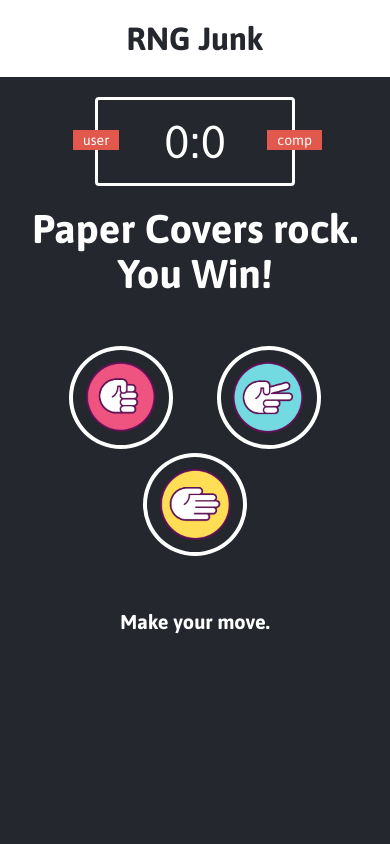
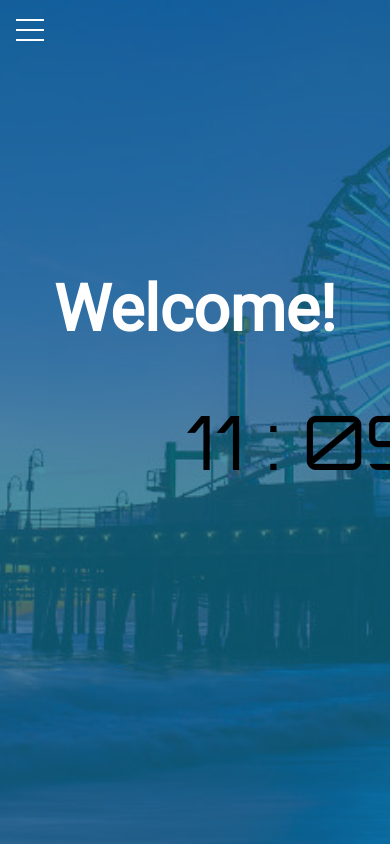
Before and after one commit to zbshadow/rngJunk, a plain HTML site: page index.html in a window 390 px wide. Drawn offline with Linux system fonts and the light colour scheme.

Commit message:
Second Commit,
-Website structure overhaul to include homepage and navigate.
-rock paper scissors moved to sub page of website
-New landing page with nav menu added
-Navigation to Rock Paper Scissors Added.

 On branch master
 Your branch is up to date with 'origin/master'.

 Changes to be committed:
	new file:   clock.js
	new file:   css/clock.css
	new file:   css/menu.css
	new file:   css/style.css
	new file:   img/showcase.jpg
	modified:   index.html
	renamed:    app.js -> rps/app.js
	new file:   rps/hamburger.css
	new file:   rps/images/paper.png
	new file:   rps/images/rock.png
	new file:   rps/images/scissors.png
	new file:   rps/menu.css
	new file:   rps/rps.html
	renamed:    styles.css -> rps/styles.css

```diff
--- /dev/null
+++ b/clock.js
@@ -0,0 +1,25 @@
+function clock() {
+    const fullDate = new Date();
+    var hours = fullDate.getHours();
+    var mins = fullDate.getMinutes();
+    var secs = fullDate.getSeconds();
+
+    if (hours < 10 ){
+        hours = "0" + hours;
+    }
+
+    if (mins < 10 ){
+        mins = "0" + mins;
+    }
+
+    if (secs < 10 ){
+        secs = "0" + secs;
+    }
+
+
+    document.getElementById('hour').innerHTML = hours;
+    document.getElementById('minute').innerHTML = ": " + mins;
+    document.getElementById('second').innerHTML = ": " + secs;
+}
+
+setInterval(clock, 1000);
--- /dev/null
+++ b/css/clock.css
@@ -0,0 +1,17 @@
+.clock {
+    width: 700px;
+    margin: 25px auto;
+    height: 175px;
+    position: relative;
+    padding: 5px;
+}
+
+.time {
+    color: black;
+    text-align: center;
+    font-size: 75px;
+    height: 100%;
+    padding-top: 5px;
+    font-family: Orbitron;
+    border-radius: 4px;
+}
--- /dev/null
+++ b/css/menu.css
@@ -0,0 +1,54 @@
+:root {
+    --primary-color: rgba(13, 110, 139, 0.75);
+    --overlay-color: rgba(24, 39,51, 0.85);
+    --menu-speed: 0.75s;
+}
+
+*{
+    box-sizing: border-box;
+    margin: 0;
+    padding: 0;
+}
+
+body {
+    font-family: 'Roboto', sans-serif;
+    line-height: 1.4;
+}
+
+.container {
+    max-width: 960px;
+    margin: auto;
+    overflow: hidden;
+    padding: 0 3rem;
+}
+
+.showcase {
+    background-color: var(--primary-color);
+    color: #fff;
+    height: 100vh;
+    position: relative;
+}
+
+.showcase::before {
+    content: '';
+    background: url('../img/showcase.jpg') no-repeat center center/cover;
+    position: absolute;
+    top: 0;
+    left: 0;
+    width: 100%;
+    height: 100%;
+    z-index: -1;
+}
+
+.showcase .showcase-inner {
+    display: flex;
+    flex-direction: column;
+    align-items: center;
+    justify-content: center;
+    text-align: center;
+    height: 100%;
+}
+
+.showcase h1 {
+    font-size: 4rem;
+}
--- /dev/null
+++ b/css/style.css
@@ -0,0 +1,144 @@
+.menu-wrap {
+    position: fixed;
+    top: 0;
+    left: 0;
+    z-index: 1;
+}
+
+.menu-wrap .toggler {
+    position: absolute;
+    top: 0;
+    left: 0;
+    z-index: 2;
+    cursor: pointer;
+    width: 50px;
+    height: 50px;
+    opacity: 0;
+}
+
+.menu-wrap .hamburger {
+    position: absolute;
+    top: 0;
+    left: 0;
+    z-index: 1;
+    width: 60px;
+    height: 60px;
+    padding: 1rem;
+    display: flex;
+    align-items: center;
+    justify-content: center;
+}
+
+.listOption {
+    transition: all 0.4s ease-in;
+}
+
+.listOption:hover{
+    background-color: rgba(34, 33, 33, .75);
+}
+
+/*Hamburger line*/
+.menu-wrap .hamburger > div {
+    position: relative;
+    width: 100%;
+    height: 2px;
+    background-color: #fff;
+    display: flex;
+    align-items: center;
+    align-content: center;
+    transition: all 0.4s ease;
+}
+
+/*Style for top and bottom lines*/
+.menu-wrap .hamburger > div:before,
+.menu-wrap .hamburger > div:after {
+    content: '';
+    position: absolute;
+    z-index: 1;
+    top: -10px;
+    width: 100%;
+    height: 2px;
+    background: inherit;
+}
+
+/*Style for third line*/
+.menu-wrap .hamburger > div:after {
+    top: 10px;
+}
+
+/*Toggler animate*/
+.menu-wrap .toggler:checked + .hamburger > div {
+    transform: rotate(135deg);
+}
+
+/*Change lines to X*/
+.menu-wrap .toggler:checked + .hamburger > div:before,
+.menu-wrap .toggler:checked + .hamburger > div:after {
+    top: 0;
+    transform: rotate(90deg);
+}
+
+/*rotae on hover when checked*/
+.menu-wrap .toggler:checked:hover + .hamburger > div {
+    transform: rotate(225deg);
+}
+
+/*show menu*/
+.menu-wrap .toggler:checked ~ .menu {
+    visibility: visible;
+}
+
+.menu-wrap .toggler:checked ~ .menu > div {
+    transform: scale(1);
+    transition-duration: var(--menu-speed);
+}
+
+.menu-wrap .toggler:checked ~ .menu > div > div {
+    opacity: 1;
+    transition: opacity 0, 4s ease;
+
+}
+
+.menu-wrap .menu {
+    position: fixed;
+    top: 0;
+    left: 0;
+    width: 25%;
+    height: 50%;
+    visibility: hidden;
+    display: flex;
+    align-items: center;
+    justify-content: center;
+}
+
+.menu-wrap .menu > div {
+    background: var(--overlay-color);
+    width: 200vw;
+    height: 200vw;
+    display: flex;
+    align-items: center;
+    justify-content: center;
+    transform: scale(0);
+    transition: all 0.4s ease;
+}
+
+.menu-wrap .menu > div > div {
+    text-align: center;
+    max-width: 90vw;
+    max-height: 100vh;
+    opacity: 0;
+    transition: opacity 0.4s ease;
+}
+
+.menu-wrap .menu > div > div > ul > li {
+    list-style: none;
+    color: #fff;
+    font-size: 1.5rem;
+    padding: 1rem;
+}
+
+.menu-wrap .menu > div > div > ul > li > a {
+    color: inherit;
+    text-decoration: none;
+    transition: color 0.4s ease;
+}
--- a/index.html
+++ b/index.html
@@ -1,38 +1,47 @@
 <!DOCTYPE html>
-<html>
+<html lang="en">
     <head>
-        <meta charset="utf-8">
-        <title>Rock Paper Scissors Game</title>
-        <link rel="stylesheet" href="styles.css">
+        <meta charset="UTF-8">
+        <meta name="viewport" content="width=device-width, initial-scale=1.0">
+        <meta http-equiv="X-UA-Compatible" content="ie=edge">
+        <link href="https://fonts.googleapis.com/css?family=Roboto&display=swap" rel="stylesheet">
+        <link href="https://fonts.googleapis.com/css?family=Orbitron&display=swap" rel="stylesheet">
+        <link rel="stylesheet" href="css/style.css">
+        <link rel="stylesheet" href="css/clock.css">
+        <link rel="stylesheet" href="css/menu.css">
+        <title>RNG Junk</title>
     </head>
     <body>
-        <header>
-            <h1>RNG Junk</h1>
-        </header>
-
-        <div class="score-board">
-            <div id="user-label" class="badge">user</div>
-            <div id="comp-label" class="badge">comp</div>
-            <span id="user-score">0</span>:<span id="computer-score">0</span>
-        </div>
-
-        <div class="result">
-            <p> Paper Covers rock. You Win!</p>
-        </div>
-
-        <div class="choices">
-            <div id="r" class="choice">
-                <img src="images/rock.png" alt="">
-            </div>
-            <div id="s" class="choice">
-                <img src="images/scissors.png" alt="">
-            </div>
-            <div id="p" class="choice">
-                <img src="images/paper.png" alt="">
+        <div class="menu-wrap">
+            <input type="checkbox" class="toggler">
+            <div class="hamburger"><div></div></div>
+            <div class="menu">
+                <div>
+                    <div>
+                        <ul>
+                            <li class="listOption"><a href="file:///E:/Programs/Websites/landingPage/index.html">Home</a></li>
+                            <li class="listOption"><a href="file:///E:/Programs/Websites/rngJunk/rps/rps.html">Rock Paper Scissors</a></li>
+                            <li class="listOption"><a href="#">placehodler2</a></li>
+                            <li class="listOption"><a href="#">placeholder3</a></li>
+                        </ul>
+                    </div>
+                </div>
             </div>
         </div>
 
-        <p id="action-message">Make your move.</p>
-        <script src="app.js" charset="utf-8"></script>
+        <header class="showcase">
+            <div class="container showcase-inner">
+                <h1>Welcome!</h1>
+                <div class="clock">
+
+                    <div class="time">
+                        <span id="hour"></span>
+                        <span id="minute"></span>
+                        <span id="second"></span>
+                    </div>
+                </div>
+            </div>
+        </header>
+        <script src="clock.js" charset="utf-8"></script>
     </body>
 </html>
--- /dev/null
+++ b/rps/hamburger.css
@@ -0,0 +1,144 @@
+.menu-wrap {
+    position: fixed;
+    top: 10px;
+    left: 10px;
+    z-index: 1;
+}
+
+.menu-wrap .toggler {
+    position: absolute;
+    top: 0;
+    left: 0;
+    z-index: 2;
+    cursor: pointer;
+    width: 50px;
+    height: 50px;
+    opacity: 0;
+}
+
+.menu-wrap .hamburger {
+    position: absolute;
+    top: 0;
+    left: 0;
+    z-index: 1;
+    width: 60px;
+    height: 60px;
+    padding: 1rem;
+    display: flex;
+    align-items: center;
+    justify-content: center;
+}
+
+.listOption {
+    transition: all 0.4s ease-in;
+}
+
+.listOption:hover{
+    background-color: rgba(34, 33, 33, .75);
+}
+
+/*Hamburger line*/
+.menu-wrap .hamburger > div {
+    position: relative;
+    width: 100%;
+    height: 3px;
+    background-color: black;
+    display: flex;
+    align-items: center;
+    align-content: center;
+    transition: all 0.4s ease;
+}
+
+/*Style for top and bottom lines*/
+.menu-wrap .hamburger > div:before,
+.menu-wrap .hamburger > div:after {
+    content: '';
+    position: absolute;
+    z-index: 1;
+    top: -10px;
+    width: 100%;
+    height: 3px;
+    background: inherit;
+}
+
+/*Style for third line*/
+.menu-wrap .hamburger > div:after {
+    top: 10px;
+}
+
+/*Toggler animate*/
+.menu-wrap .toggler:checked + .hamburger > div {
+    transform: rotate(135deg);
+}
+
+/*Change lines to X*/
+.menu-wrap .toggler:checked + .hamburger > div:before,
+.menu-wrap .toggler:checked + .hamburger > div:after {
+    top: 0;
+    transform: rotate(90deg);
+}
+
+/*rotae on hover when checked*/
+.menu-wrap .toggler:checked:hover + .hamburger > div {
+    transform: rotate(225deg);
+}
+
+/*show menu*/
+.menu-wrap .toggler:checked ~ .menu {
+    visibility: visible;
+}
+
+.menu-wrap .toggler:checked ~ .menu > div {
+    transform: scale(1);
+    transition-duration: var(--menu-speed);
+}
+
+.menu-wrap .toggler:checked ~ .menu > div > div {
+    opacity: 1;
+    transition: opacity 0, 4s ease;
+
+}
+
+.menu-wrap .menu {
+    position: fixed;
+    top: 0;
+    left: 0;
+    width: 25%;
+    height: 50%;
+    visibility: hidden;
+    display: flex;
+    align-items: center;
+    justify-content: center;
+}
+
+.menu-wrap .menu > div {
+    background: var(--overlay-color);
+    width: 200vw;
+    height: 200vw;
+    display: flex;
+    align-items: center;
+    justify-content: center;
+    transform: scale(0);
+    transition: all 0.4s ease;
+}
+
+.menu-wrap .menu > div > div {
+    text-align: center;
+    max-width: 90vw;
+    max-height: 100vh;
+    opacity: 0;
+    transition: opacity 0.4s ease;
+}
+
+.menu-wrap .menu > div > div > ul > li {
+    list-style: none;
+    color: #fff;
+    font-size: 1.5rem;
+    padding: 1rem;
+}
+
+.menu-wrap .menu > div > div > ul > li > a {
+    color: inherit;
+    text-decoration: none;
+    transition: color 0.4s ease;
+}
--- /dev/null
+++ b/rps/menu.css
@@ -0,0 +1,54 @@
+:root {
+    --primary-color: rgba(13, 110, 139, 0.75);
+    --overlay-color: rgba(36, 49, 56, 0.85);
+    --menu-speed: 0.75s;
+}
+
+*{
+    box-sizing: border-box;
+    margin: 0;
+    padding: 0;
+}
+
+body {
+    font-family: 'Roboto', sans-serif;
+    line-height: 1.4;
+}
+
+.container {
+    max-width: 960px;
+    margin: auto;
+    overflow: hidden;
+    padding: 0 3rem;
+}
+
+.showcase {
+    background-color: var(--primary-color);
+    color: #fff;
+    height: 100vh;
+    position: relative;
+}
+
+.showcase::before {
+    content: '';
+    background: url('../img/showcase.jpg') no-repeat center center/cover;
+    position: absolute;
+    top: 0;
+    left: 0;
+    width: 100%;
+    height: 100%;
+    z-index: -1;
+}
+
+.showcase .showcase-inner {
+    display: flex;
+    flex-direction: column;
+    align-items: center;
+    justify-content: center;
+    text-align: center;
+    height: 100%;
+}
+
+.showcase h1 {
+    font-size: 4rem;
+}
```
Also changed, not shown: rps/rps.html (added, +56 -0 lines), img/showcase.jpg (added), rps/app.js (renamed from app.js), rps/images/paper.png (added), rps/images/rock.png (added), rps/images/scissors.png (added), rps/styles.css (renamed from styles.css).
